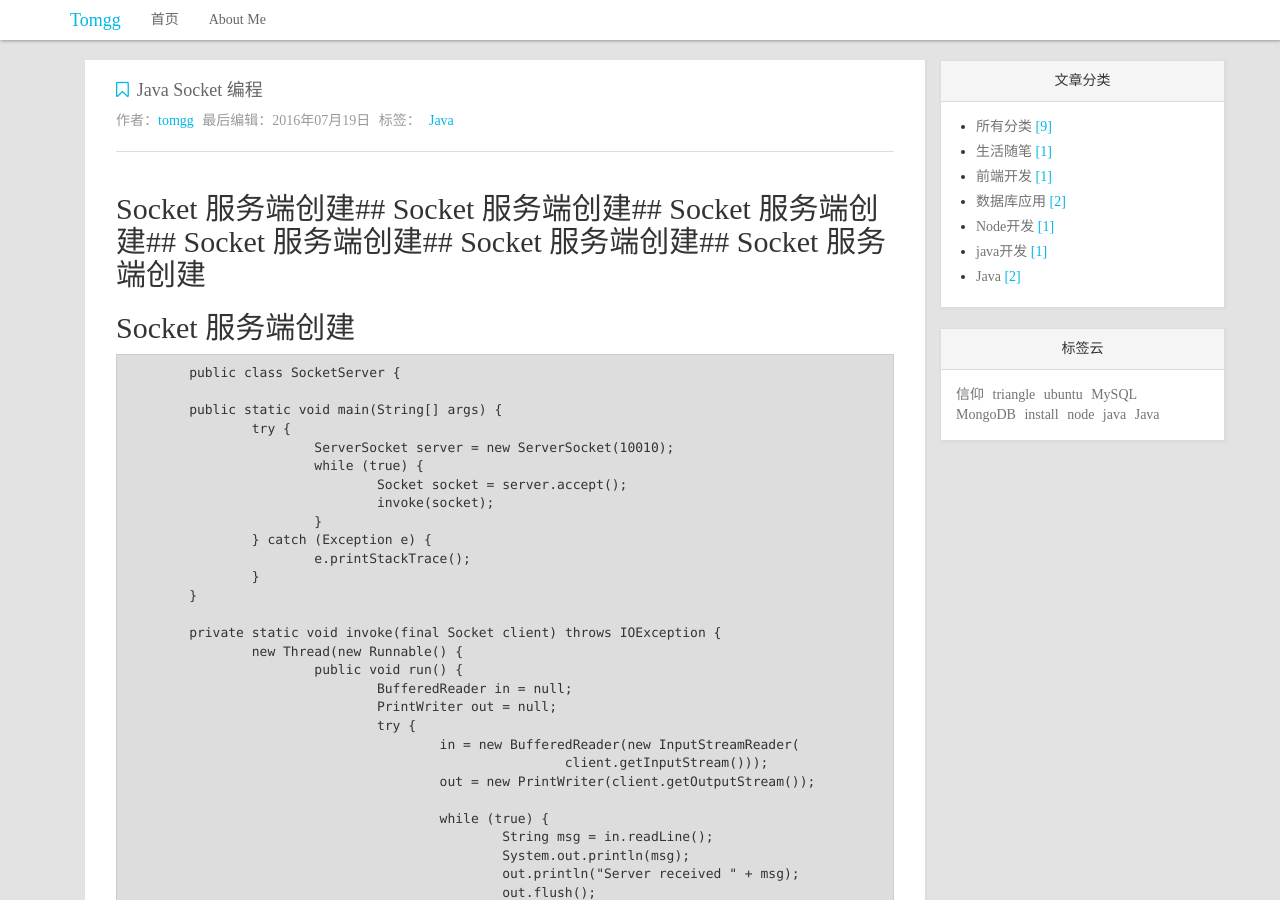
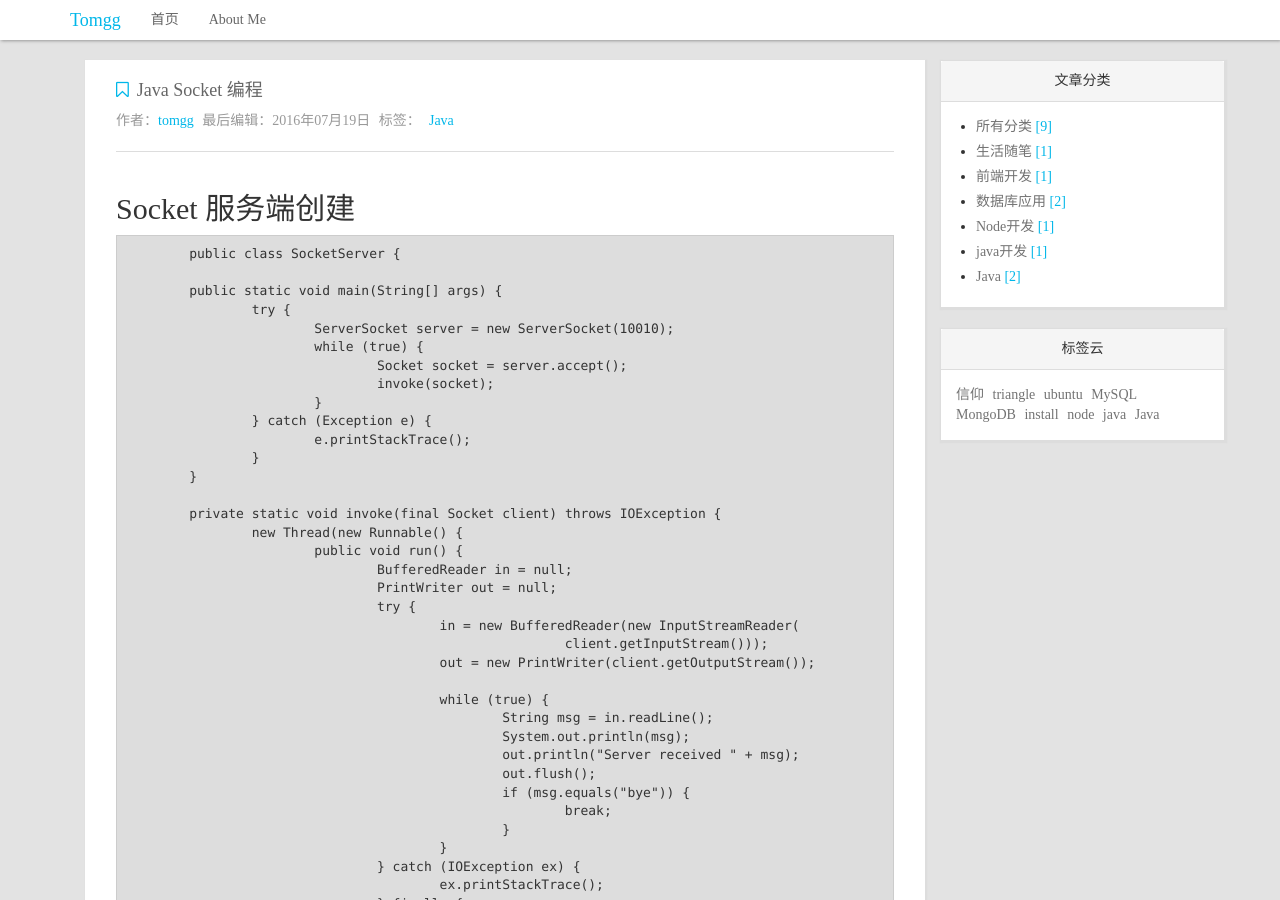
Before and after one commit to tomgg/tomgg.github.io, a Jekyll site: the page built from _posts/2016-07-19-java-socket.md, in a window 1280 px wide and 900 px high. Built offline with Jekyll 4.4.1, drawn with Linux system fonts in a browser that asks for light colours; nearby versions of some CDN libraries; comment, search, counter and statistics services are not loaded.

Commit message:
no message

````diff
--- a/_posts/2016-07-19-java-socket.md
+++ b/_posts/2016-07-19-java-socket.md
@@ -7,7 +7,7 @@ author: tomgg
 excerpt: "Java Socket 编程  Socket 服务端创建 Socket 服务端创建 Socket 服务端创建 Socket 服务端创建"
 ---
 
-## Socket 服务端创建## Socket 服务端创建## Socket 服务端创建## Socket 服务端创建## Socket 服务端创建## Socket 服务端创建
+
 ## Socket 服务端创建
 ```java
 	public class SocketServer {
````
